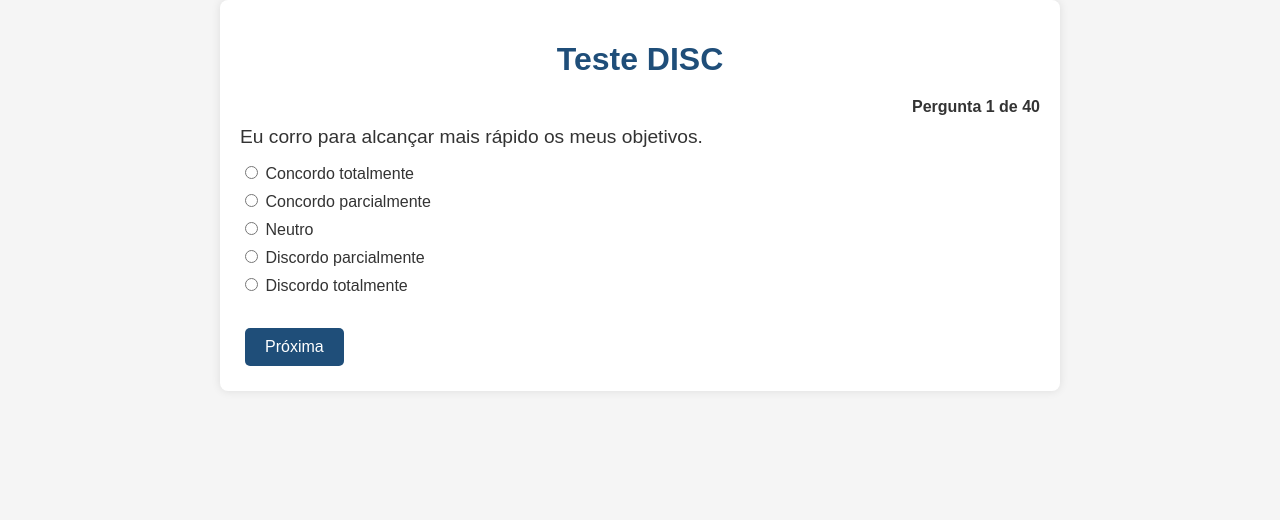
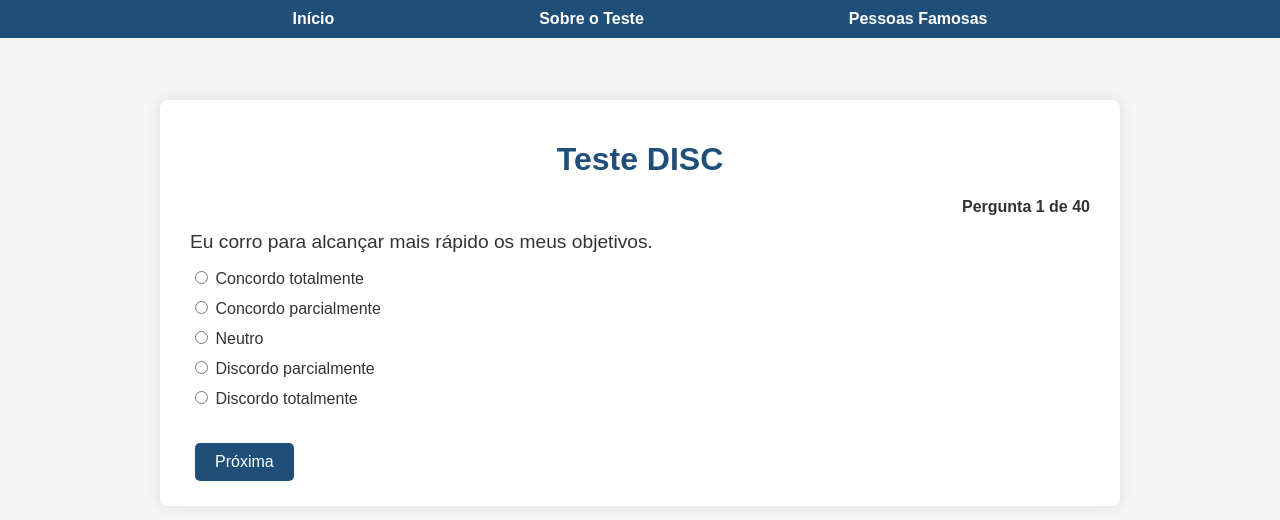
Before and after one commit to newgitpage/perfildisc, a plain HTML site: page index.html in a window 1280 px wide. Drawn offline with nearby package versions, Linux system fonts and the light colour scheme.

Commit message:
Refactor HTML structure and remove inline styles

```diff
--- a/index.html
+++ b/index.html
@@ -4,27 +4,26 @@
 <meta charset="UTF-8">
 <meta name="viewport" content="width=device-width, initial-scale=1.0">
 <title>Teste DISC - Quiz</title>
-<link rel="stylesheet" href="css/style.css"> <!-- Seu CSS baseado no modelo -->
+<link rel="stylesheet" href="css/style.css">
 <script src="https://cdn.jsdelivr.net/npm/chart.js"></script>
 <script src="https://cdnjs.cloudflare.com/ajax/libs/html2canvas/1.4.1/html2canvas.min.js"></script>
 <script src="https://cdnjs.cloudflare.com/ajax/libs/jspdf/2.5.1/jspdf.umd.min.js"></script>
-<style>
-/* Exemplo de estilo mínimo baseado no seu modelo */
-body { font-family: Arial, sans-serif; background-color:#f5f5f5; color:#333; margin:0; padding:0; }
-.container { max-width:800px; margin:0 auto; padding:20px; background:#fff; box-shadow:0 0 10px rgba(0,0,0,0.1); }
-h1,h2 { text-align:center; color:#1f4e79; }
-button { background-color:#1f4e79; color:white; border:none; padding:10px 20px; margin:5px; cursor:pointer; border-radius:5px; }
-button:hover { background-color:#145a96; }
-.progress { text-align:right; margin-bottom:10px; font-weight:bold; }
-.question { font-size:1.2em; margin-bottom:15px; }
-.answers { display:flex; flex-direction:column; }
-.answers label { margin-bottom:8px; cursor:pointer; }
-#resultSection { display:none; }
-</style>
 </head>
 <body>
+
+<!-- Header fixo -->
+<header>
+  <nav>
+    <a href="index.html">Início</a>
+    <a href="about.html">Sobre o Teste</a>
+    <a href="famous.html">Pessoas Famosas</a>
+  </nav>
+</header>
+
 <div class="container">
   <h1>Teste DISC</h1>
+
+  <!-- Quiz -->
   <div id="quizSection">
     <div class="progress" id="progressText">Pergunta 1 de 40</div>
     <div class="question" id="questionText"></div>
@@ -35,6 +34,7 @@ button:hover { background-color:#145a96; }
     </div>
   </div>
 
+  <!-- Resultado -->
   <div id="resultSection">
     <h2>Seu Resultado DISC</h2>
     <canvas id="discChart" width="400" height="200"></canvas>
@@ -177,7 +177,6 @@ function showResult(){
     options:{responsive:true, scales:{y:{beginAtZero:true}}}
   });
 
-  // Botão PDF
   document.getElementById('downloadPdfBtn').onclick = function(){
     html2canvas(document.getElementById('resultSection')).then(canvas=>{
       const imgData = canvas.toDataURL('image/png');
```
